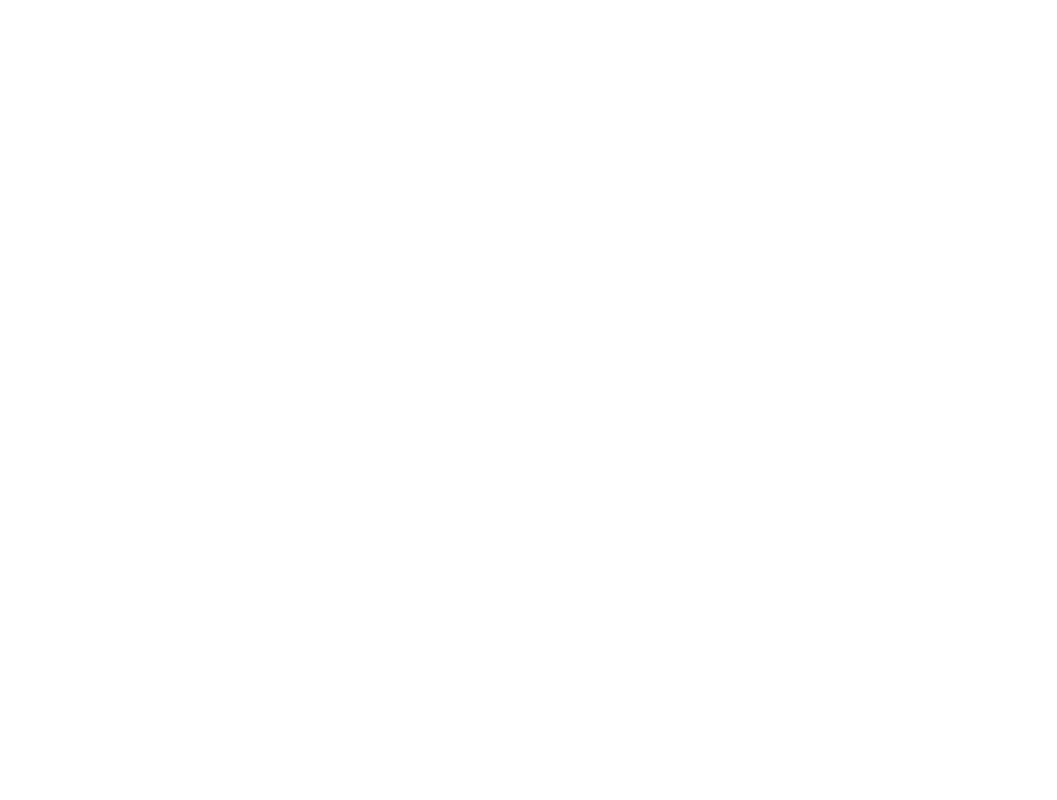
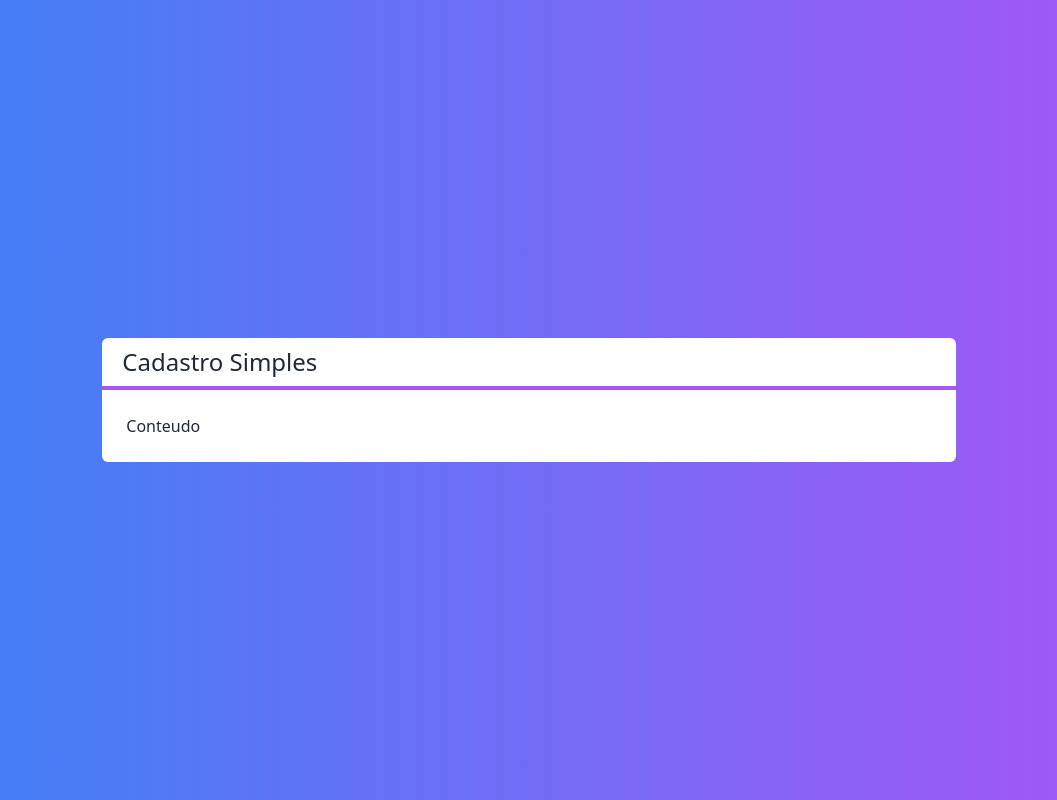
Before and after one commit to Erick-de-Paiva/projeto-next-crud, a Next.js app: page / in a window 1280 px wide. Shown: the whole page, without its empty margins (111-1168 px from the left). Built offline with nearby package versions, Linux system fonts and the light colour scheme.

Commit message:
componentes layout e titulo

```diff
--- /dev/null
+++ b/src/components/Layout.tsx
@@ -0,0 +1,20 @@
+import Titulo from "./Titulo"
+
+interface LayoutProps {
+    titulo: string
+    children: any
+}
+
+export default function Layout(props: LayoutProps) {
+    return (
+        <div className={`
+            flex flex-col w-2/3
+            bg-white text-gray-800 rounded-md
+        `}>
+            <Titulo>{props.titulo}</Titulo>
+            <div className="p-6">
+                {props.children}
+            </div>
+        </div>
+    )
+}
--- /dev/null
+++ b/src/components/Titulo.tsx
@@ -0,0 +1,10 @@
+export default function Titulo(props) {
+    return (
+        <div className="flex flex-col justify-center">
+            <h1 className="px-5 py-2 text-2xl">
+                {props.children}
+            </h1>
+            <hr className="border-2 border-purple-500" />
+        </div>
+    )
+}
--- a/src/pages/index.tsx
+++ b/src/pages/index.tsx
@@ -1,7 +1,15 @@
+import Layout from "../components/Layout";
+
 export default function Home() {
   return (
-    <div>
-
+    <div className={`
+      flex justify-center items-center h-screen
+      bg-gradient-to-r from-blue-500 to-purple-500
+      text-white
+    `}>
+        <Layout titulo="Cadastro Simples">
+          <span>Conteudo</span>
+        </Layout>
     </div>
   )
 }
```
